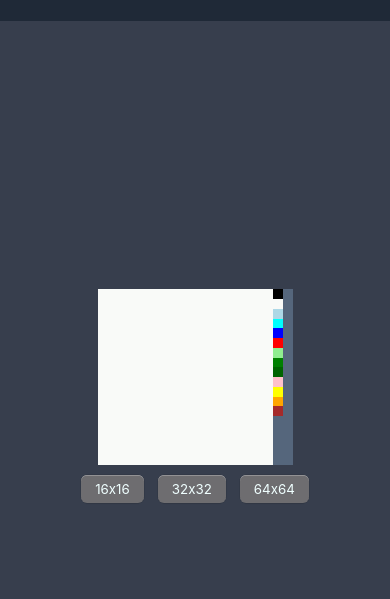
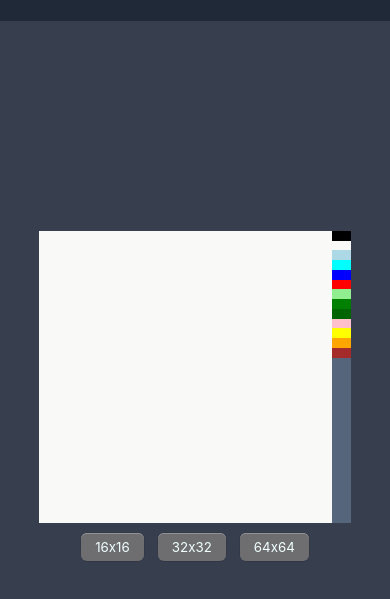
Before and after one commit to HusH3535/etch-a-sketch, a plain HTML site: page index.html in a window 390 px wide. Shown: the part 69-668 px from the top of the page. Drawn offline with Linux system fonts and the light colour scheme.

Commit message:
improve support for ultrawide monitors and phones

```diff
--- a/style.css
+++ b/style.css
@@ -36,8 +36,8 @@ body{
 
 .white-board{
     background-color:  #f9faf8;
-    width: 45vw;
-    height: 45vw;
+    width: min(75vw, 75vh);
+    height: min(75vw, 75vh);
     display: flex;
     flex-direction: column;
 
@@ -72,7 +72,7 @@ body{
 .colors{
 
     width: 5vw;
-    height: 45vw;
+    height: min(75vw, 75vh);;
     display: flex;
     background-color: #55667c;
     flex-wrap: wrap;
@@ -80,7 +80,7 @@ body{
 }
 
 .colorCell{
-    width: 2.5vw;
+    width: 5vw;
     height: 2.5vw;
     margin: 0;
     padding: 0;
```
